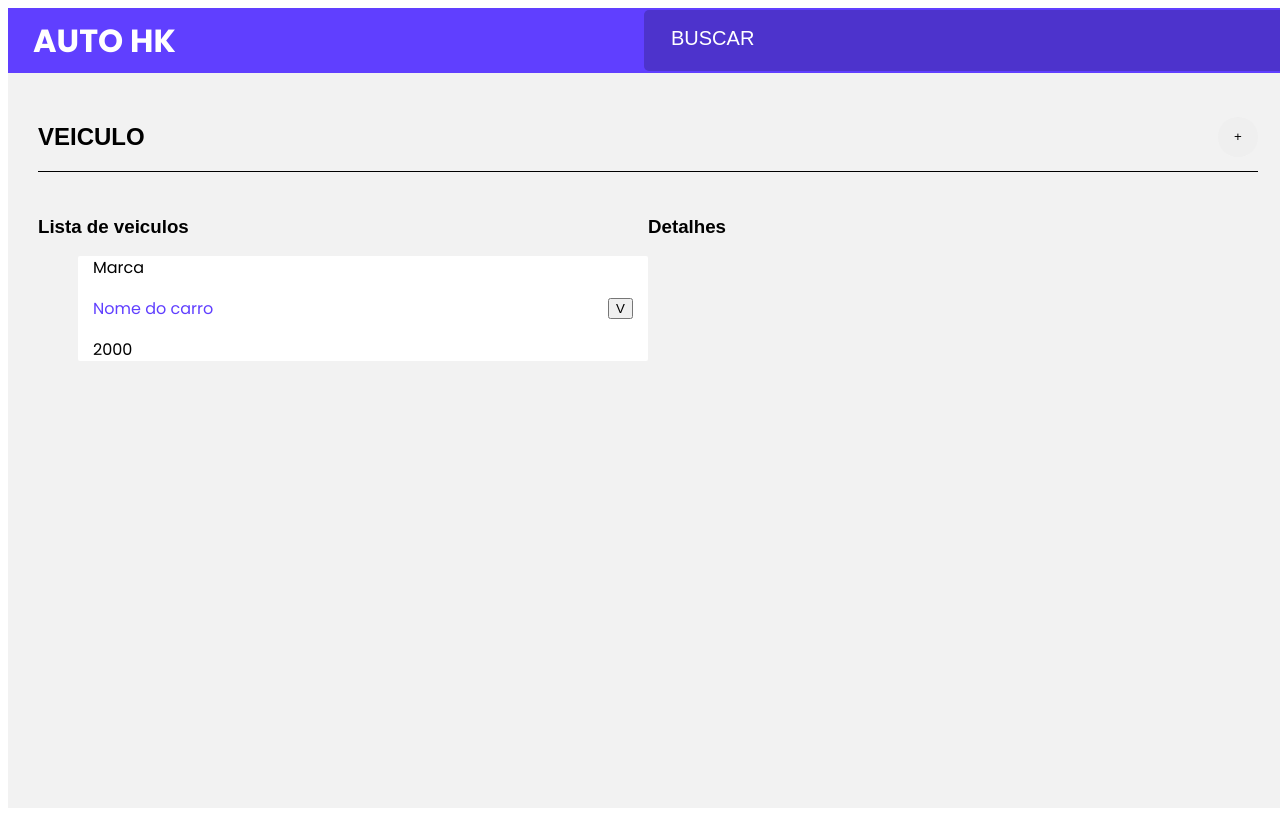
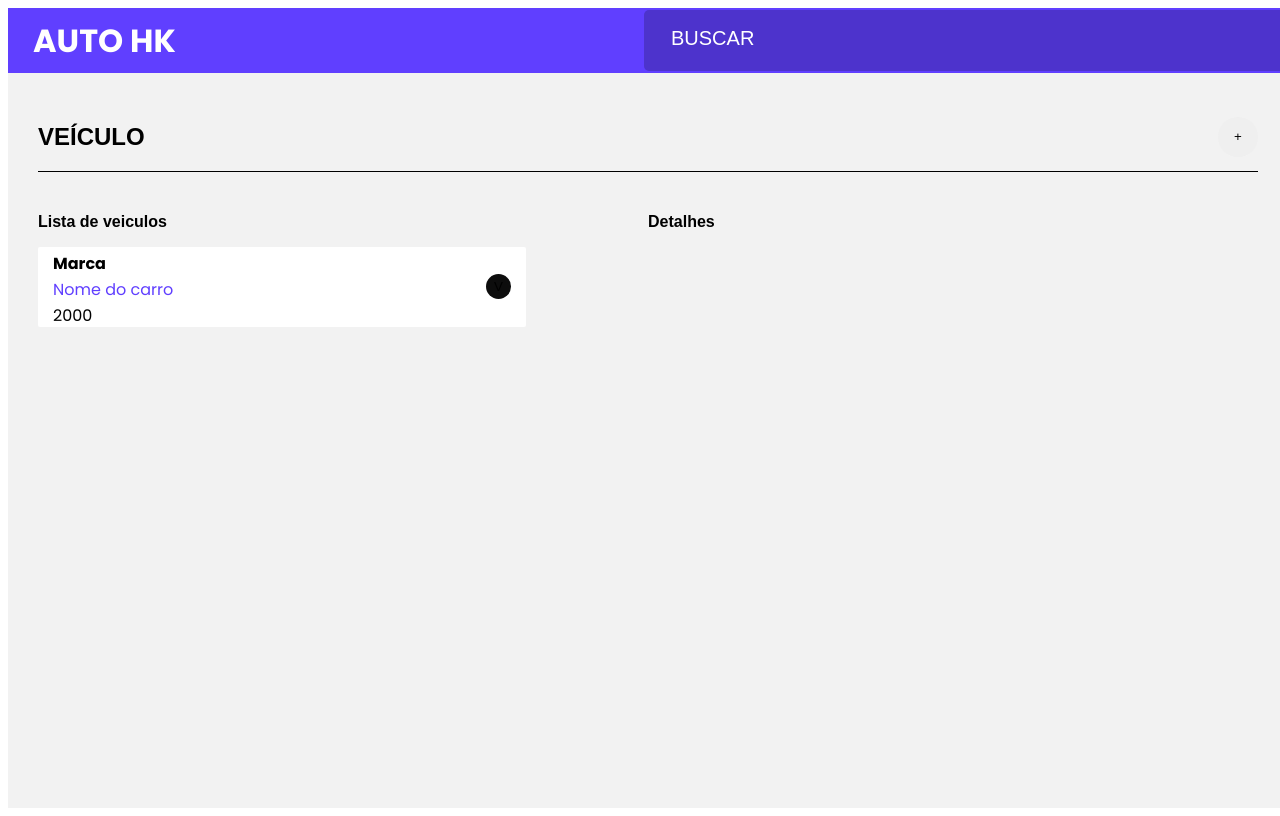
Before and after one commit to DiogoRodriguees/AUTO_HK, a React (Vite) app in the folder client/: page / in a window 1280 px wide. Built offline with nearby package versions, Linux system fonts and the light colour scheme.

Commit message:
ajuste no card

```diff
--- a/client/src/components/AddVeiculo/index.jsx
+++ b/client/src/components/AddVeiculo/index.jsx
@@ -3,7 +3,7 @@ import "./style.css"
 export default function AddVeiculo(){
     return (
         <div className="busca-container">
-            <h2 className="busca-titulo">VEICULO</h2>
+            <h2 className="busca-titulo">VEÍCULO</h2>
             <button className="busca-button">+</button>
         </div>
     )
--- a/client/src/components/CardVeiculo/index.jsx
+++ b/client/src/components/CardVeiculo/index.jsx
@@ -4,7 +4,7 @@ export default function CardVeiculo(){
     return (
         <div className="card-container">
             <div className="informacoes-veiculo">
-                <p className="card-marca">Marca</p>
+                <p className="card-marca"><b>Marca</b></p>
                 <p className="card-nome-veiculo">Nome do carro</p>
                 <p className="card-ano-veiculo">2000</p>
             </div>
--- a/client/src/components/CardVeiculo/style.css
+++ b/client/src/components/CardVeiculo/style.css
@@ -3,23 +3,45 @@
     display: flex;
     justify-content: space-between;
     align-items: center;
-    padding: 15px;
-    height: 75px;
+    height: 80px;
     border-radius: 2px;
+    width: 80%;
 }
 
 .informacoes-veiculo{
-    /* display: flex; */
-    /* flex-direction: column; */
+    display: flex;
+    flex-direction: column;
+    height: 100%;
+    width: 40%;
+    justify-content: center;
+}
+
+.informacoes-veiculo p{
+    height: 25%;
+    margin: 3px;
+    margin-left: 15px;
+
 }
 
 .card-marca{
+    background-color: #fff;
 }
 
 .card-nome-veiculo{
     color: #603FFF;
 }
 
-.card-ano-veiculo{}
+.card-ano-veiculo{
+    background-color: #fff;
 
-.status-veiculo{}
+}
+
+.status-veiculo{
+    background-color: #fff;
+    margin-right: 15px;
+    border: none;
+    background-color: #0d0d0d;
+    border-radius: 50%;
+    height: 25px;
+    width: 25px;
+}
--- a/client/src/components/ListaVeiculo/index.jsx
+++ b/client/src/components/ListaVeiculo/index.jsx
@@ -6,9 +6,9 @@ export default function ListaVeiculo(){
         <div className="container">
             <div className="lista-container">
                 <h3 className="lista-titulo">Lista de veiculos</h3>
-                <ul className="detalhes-lista">
+                <div className="detalhes-lista">
                     <CardVeiculo />
-                </ul>
+                </div>
             </div>
             <div className="detalhes-container">
                 <h3 className="detalhes-titulo">Detalhes</h3>
--- a/client/src/components/ListaVeiculo/style.css
+++ b/client/src/components/ListaVeiculo/style.css
@@ -6,23 +6,16 @@
     margin-top: 25px;
 }
 
+.container h3{
+    font-family: sans-serif;
+    font-size: 16px;
+    font-weight: 600;
+}
 .lista-container{
     width: 50%;
 
 }
 
-.lista-titulo{
-    font-family: sans-serif;
-}
-
-
 .detalhes-container{
     width: 50%;
 }
-
-.detalhes-titulo{
-    font-family: sans-serif;
-
-}
-
-.detalhes-lista{}
```
